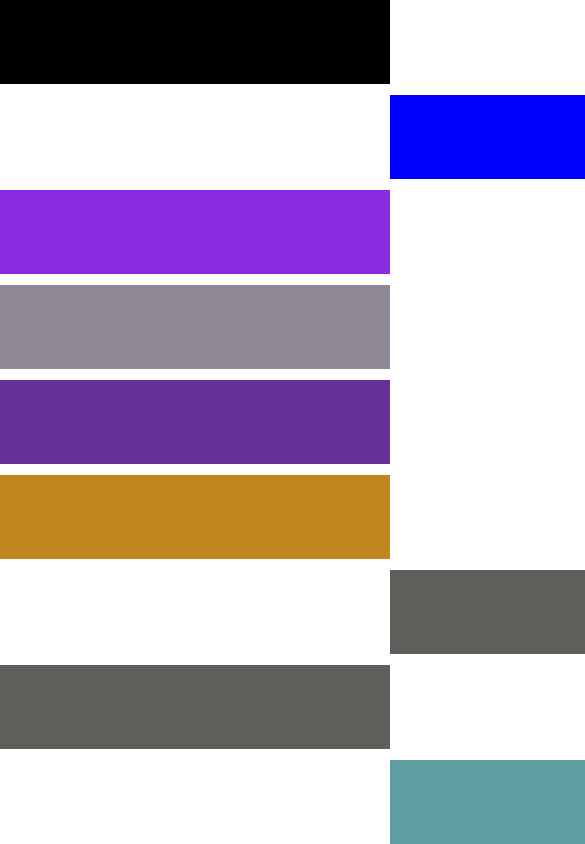
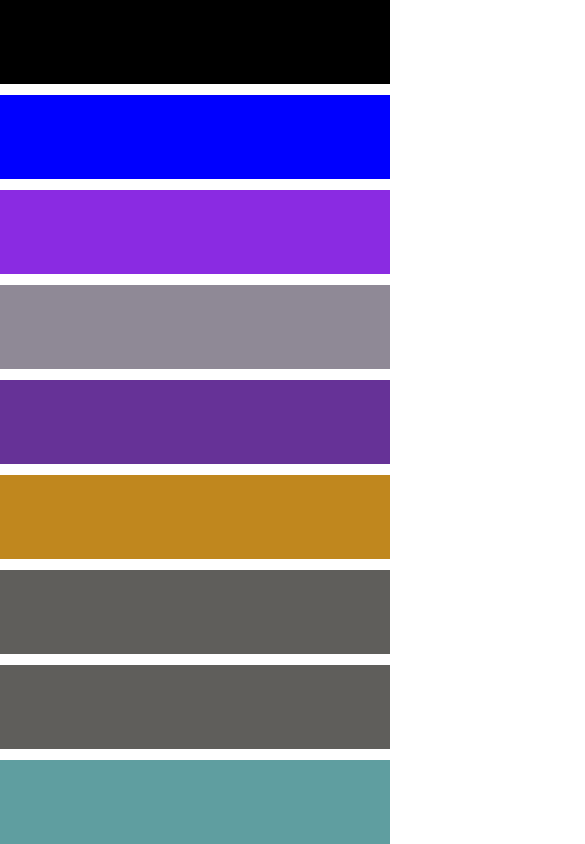
Before and after one commit to Ajbilou/Ajbilou.github.io, a plain HTML site: page TP 2/Ex2-Q2/q2(responsive).html in a window 390 px wide. Shown: the top 844 px of the page, 585 px wide, since content can reach past the window. Drawn offline with Linux system fonts and the light colour scheme.

Commit message:
Update q2(responsive).css

```diff
--- a/TP 2/Ex2-Q2/q2(responsive).css
+++ b/TP 2/Ex2-Q2/q2(responsive).css
@@ -164,6 +164,7 @@ body{
         background-color: blue;
         position: absolute;
         top: 11.25vh;
+        left: 0px;
     }
 
     .row3{
@@ -208,6 +209,7 @@ body{
         background-color: rgb(95, 94, 91);
         position: absolute;
         top: 67.5vh;
+        left: 0%
     }
 
     #sec6{
@@ -222,5 +224,6 @@ body{
         height: 10vh;
         position: absolute;
         top: 90vh;
+        left: 0%;
     }
 }
```
